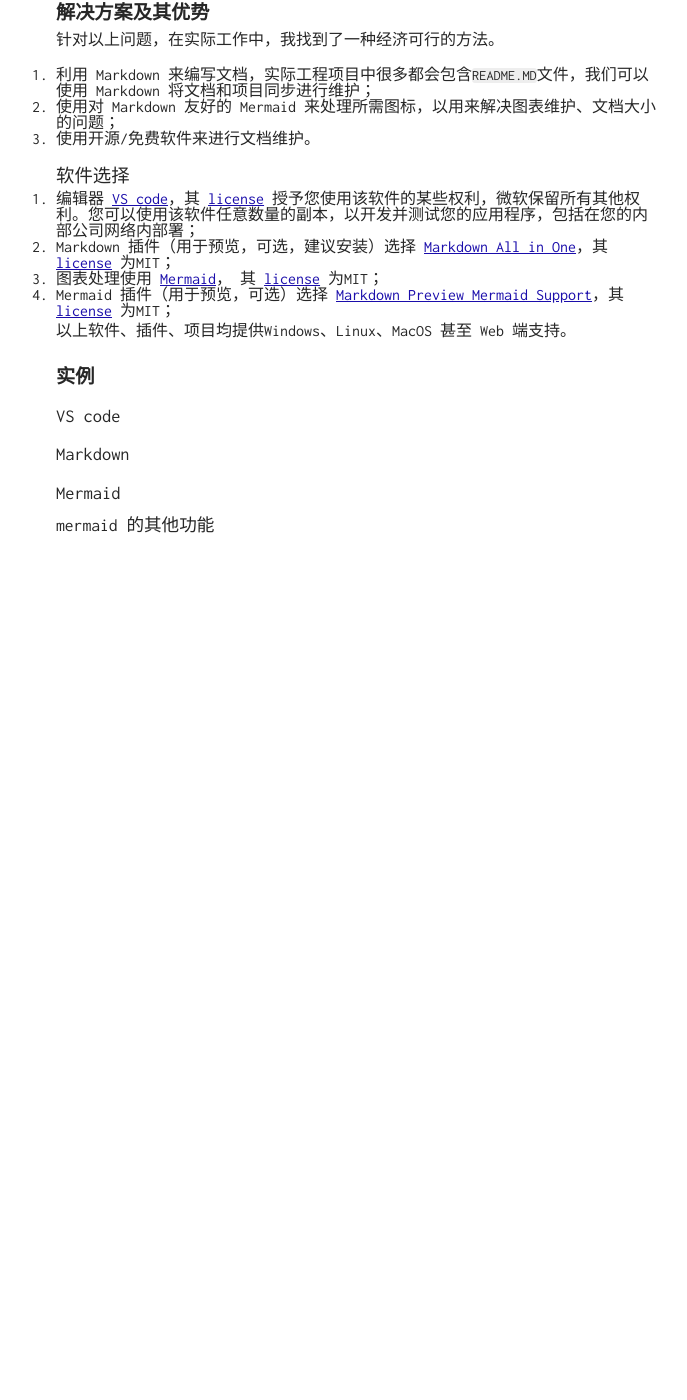
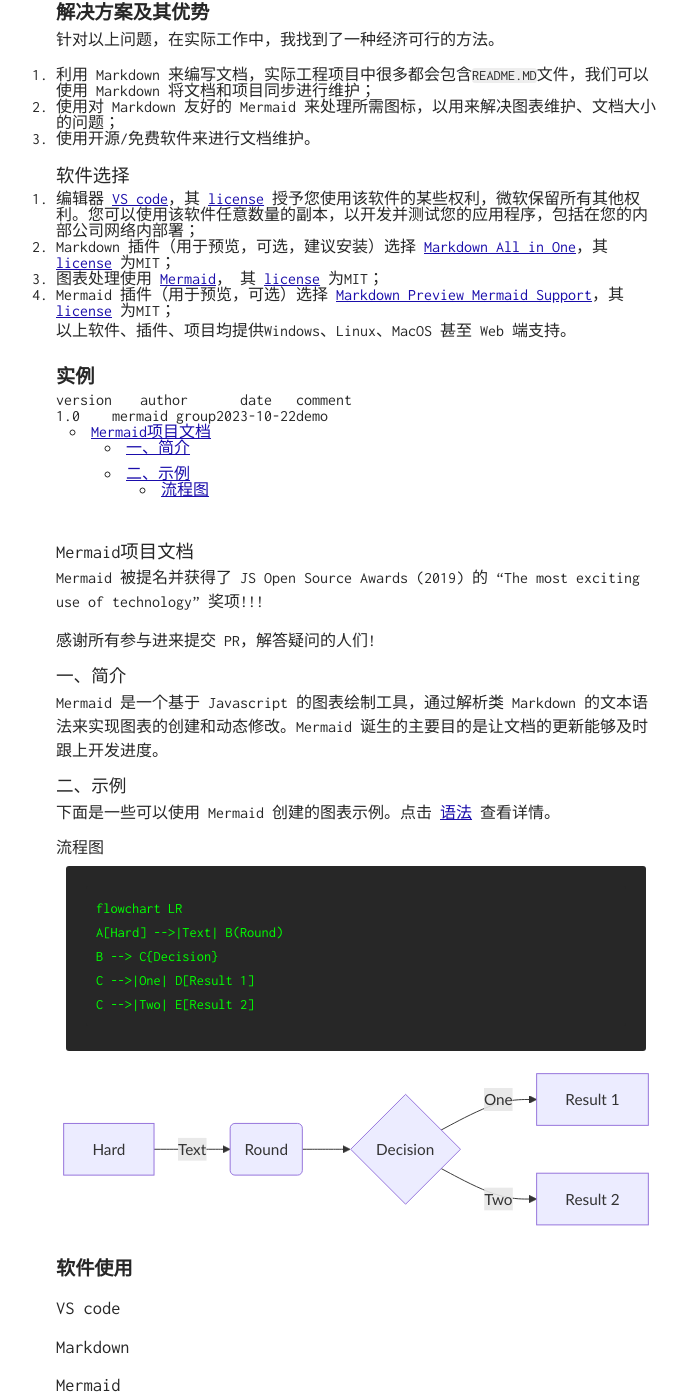
Before and after one commit to TobiahShaw/TobiahShaw.github.io, a Jekyll site: the page built from _posts/2023-10-16-Best-Practice-in-Tech-Doc.md, in a window 1280 px wide and 1400 px high, scrolled down 546 px. Shown: the whole window, without its empty margins (284-971 px from the left). Built offline with Jekyll 4.4.1, drawn with Linux system fonts in a browser that asks for light colours; before the commit the page ends 1176 px from its top, so only the background shows below that.

Commit message:
update post

````diff
--- a/_posts/2023-10-16-Best-Practice-in-Tech-Doc.md
+++ b/_posts/2023-10-16-Best-Practice-in-Tech-Doc.md
@@ -41,6 +41,50 @@
 
 ## 实例
 
+| version | author | date | comment |
+| - | - | - | - |
+| 1.0 | mermaid group | 2023-10-22 | demo |
+
+- [Mermaid项目文档](#mermaid项目文档)
+  - [一、简介](#一简介)
+  - [二、示例](#二示例)
+    - [流程图](#流程图)
+
+
+### Mermaid项目文档
+
+Mermaid 被提名并获得了 JS Open Source Awards (2019) 的 "The most exciting use of technology" 奖项!!!
+
+感谢所有参与进来提交 PR，解答疑问的人们!
+
+#### 一、简介
+
+Mermaid 是一个基于 Javascript 的图表绘制工具，通过解析类 Markdown 的文本语法来实现图表的创建和动态修改。Mermaid 诞生的主要目的是让文档的更新能够及时跟上开发进度。
+
+#### 二、示例
+
+下面是一些可以使用 Mermaid 创建的图表示例。点击 [语法](https://mermaid-js.github.io/mermaid/#/n00b-syntaxReference) 查看详情。
+
+##### 流程图
+
+```
+flowchart LR
+A[Hard] -->|Text| B(Round)
+B --> C{Decision}
+C -->|One| D[Result 1]
+C -->|Two| E[Result 2]
+```
+
+<pre class="mermaid">
+flowchart LR
+A[Hard] -->|Text| B(Round)
+B --> C{Decision}
+C -->|One| D[Result 1]
+C -->|Two| E[Result 2]
+</pre>
+
+## 软件使用
+
 ### VS code
 
 ### Markdown
````
